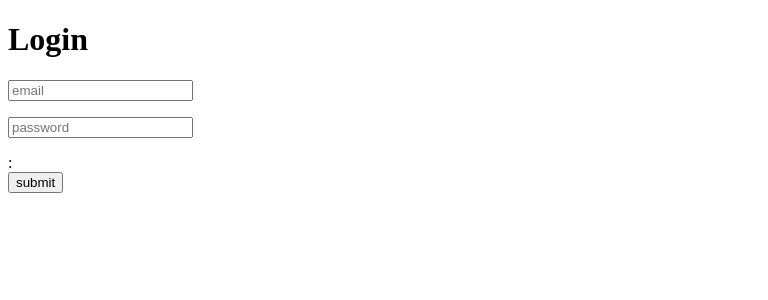
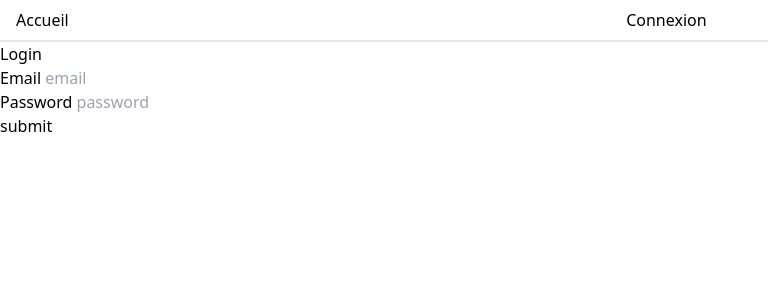
Before and after one commit to samuel-durand/my-little-mvc, a PHP site: page /login.php in a window 1280 px wide. Shown: the top 300 px of the page, without its empty margins (0-768 px from the left). Run offline with PHP 8.4, Linux system fonts and the light colour scheme; some libraries are stand-ins or nearby versions.

Commit message:
feat: label on login page

```diff
--- a/my-little-mvc/login.php
+++ b/my-little-mvc/login.php
@@ -1,6 +1,6 @@
 <?php
 session_start();
-//session_destroy();
+
 require_once 'vendor/autoload.php';
 
 use App\Controller\AuthenticationController;
@@ -22,14 +22,18 @@ if (isset($_POST['submit'])) {
     <title>Shop - Login</title>
     <meta charset="UTF-8">
     <meta name="viewport" content="width=device-width, initial-scale=1">
+    <script src="https://cdn.tailwindcss.com"></script>
 </head>
 <body>
+<?php require_once 'import/header.php'; ?>
 <h1>Login</h1>
 <form action="" method="post">
+    <label for="email">Email</label>
     <input type="email" name="email" id="email" placeholder="email">
         <p><?php echo $message['fullname'] ?? ''; ?></p>
+    <label for="password">Password</label>
     <input type="password" name="password" id="password" placeholder="password">
-        <p><?php echo $message['password'] ?? ''; ?></p>:
+        <p><?php echo $message['password'] ?? ''; ?></p>
     <div id="message">
         <?php echo $message['success'] ?? ''; ?>
         <?php echo $message['errors'] ?? ''; ?>
```
